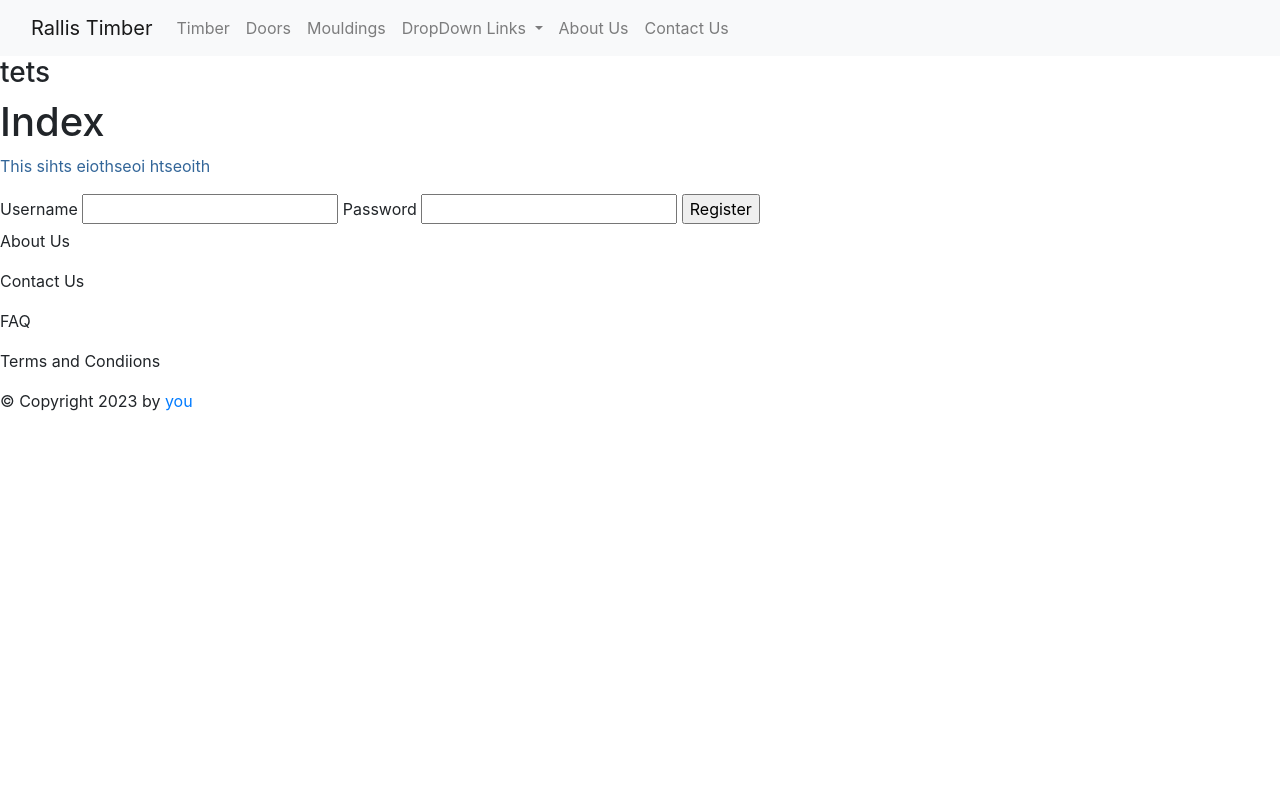
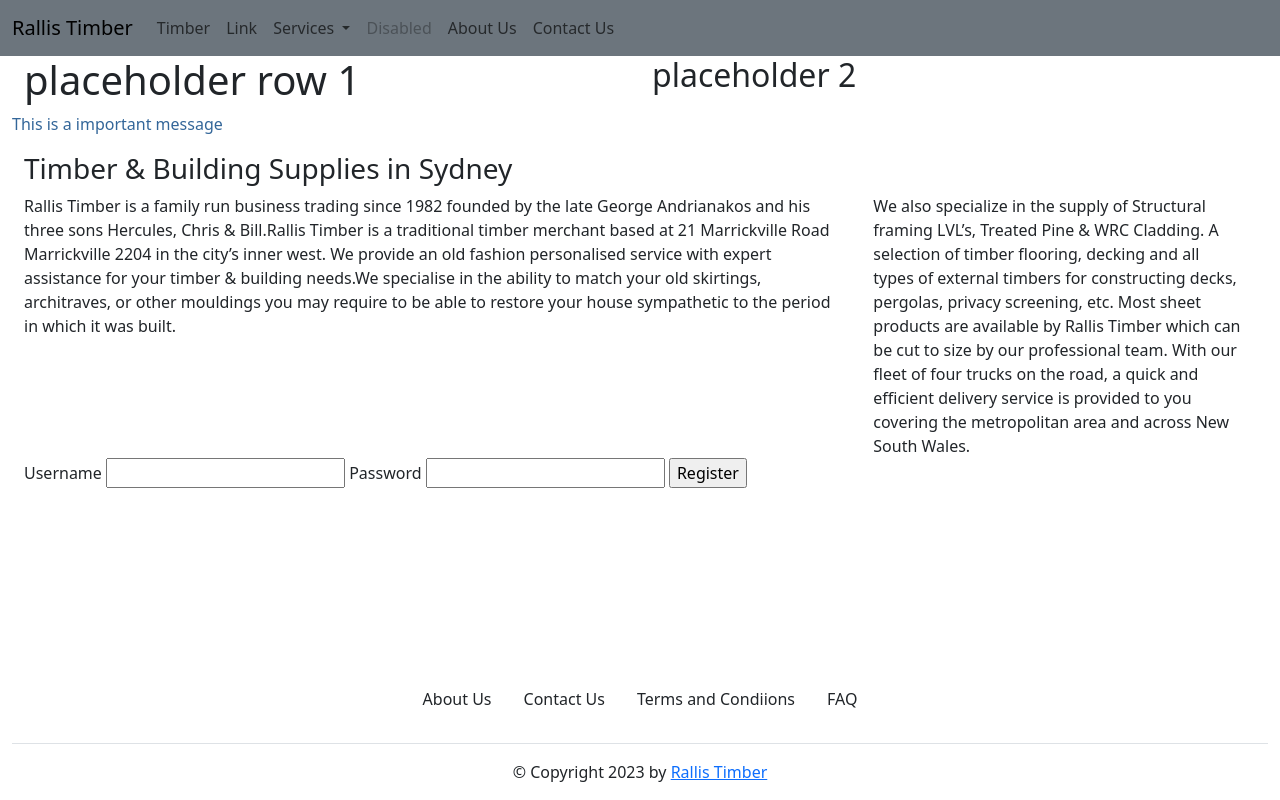
Before and after one commit to Crimson-Fox/CS50Final, a Flask app: page / in a window 1280 px wide. Run offline with Flask 3, Linux system fonts and the light colour scheme.

Commit message:
updating template with bootstrap items

```diff
--- a/CS50_final/website_rallis/templates/index.html
+++ b/CS50_final/website_rallis/templates/index.html
@@ -8,9 +8,36 @@
 {% endblock %}
 
 {% block content %}
-  <h1>Index</h1>
-  <p class="important">This sihts eiothseoi htseoith </p>
+<div class="container-fluid">
+  <div class="row">
+    <div class="col">
+      <h1>placeholder row 1</h1>
+    </div>
+    <div class="col">
+      <h2>placeholder 2</h2>
+    </div>
+  </div>
+</div>
+  <p class="important">This is a important message </p>
+  <div class="container-fluid">
+    <h3>Timber & Building Supplies in Sydney</h3>
+    <div class="row">
+      <div class="col col-md-8">
+        <p>Rallis Timber is a family run business trading since 1982 founded by the late George Andrianakos and his three sons Hercules, Chris & Bill.Rallis Timber is a traditional timber merchant based at 21 Marrickville Road Marrickville 2204 in the city’s inner west. We provide an old fashion personalised service with expert assistance for your timber & building needs.We specialise in the ability to match your old skirtings, architraves, or other mouldings you may require to be able to restore your house sympathetic to the period in which it was built.</p>
 
+      </div>
+      <div class="col">
+        <div class="container-fluid">
+          We also specialize in the supply of Structural framing LVL’s, Treated Pine & WRC Cladding. A selection of timber flooring, decking and all types of external timbers for constructing decks, pergolas, privacy screening, etc.
+
+          Most sheet products are available by Rallis Timber which can be cut to size by our professional team.
+
+          With our fleet of four trucks on the road, a quick and efficient delivery service is provided to you covering the metropolitan area and across New South Wales.</div>
+
+        </div>
+    </div>
+  </div>
+    <div class="container-fluid">
       <form method="post">
         <label for="username">Username</label>
         <input name="username" id="username" required>
@@ -18,4 +45,5 @@
         <input ty pe="password" name="password" id="password" required>
         <input type="submit" value="Register">
       </form>
+    </div>
 {% endblock %}
--- a/CS50_final/website_rallis/templates/template.html
+++ b/CS50_final/website_rallis/templates/template.html
@@ -3,52 +3,72 @@
 <head>
     {% block head %}
     <link rel="stylesheet" href="style.css" />
-    <link rel="stylesheet" href="https://cdn.jsdelivr.net/npm/bootstrap@4.0.0/dist/css/bootstrap.min.css" integrity="sha384-Gn5384xqQ1aoWXA+058RXPxPg6fy4IWvTNh0E263XmFcJlSAwiGgFAW/dAiS6JXm" crossorigin="anonymous">
+    <link href="https://cdn.jsdelivr.net/npm/bootstrap@5.3.0-alpha3/dist/css/bootstrap.min.css" rel="stylesheet" integrity="sha384-KK94CHFLLe+nY2dmCWGMq91rCGa5gtU4mk92HdvYe+M/SXH301p5ILy+dN9+nJOZ" crossorigin="anonymous">
     <title>{% block title %}{% endblock%} - RT page</title>
     {% endblock%}
 </head>
-<body>
+<body class="p-0 m-0 border-0 bd-example">
     <!--  https://getbootstrap.com/docs/4.0/components/navbar/ -->
-    <nav class="navbar navbar-expand-lg navbar-light bg-light">
+<nav class="navbar navbar-expand-md bg-secondary">
     <div class="container-fluid">
       <a class="navbar-brand" href="#">Rallis Timber</a>
-
-            <div class="collapse navbar-collapse" id="navbarNav">
-                <ul class="navbar-nav">
-                    <a class="nav-item nav-link" href="#">Timber</a>
-                    <a class="nav-item nav-link" href="#">Doors</a>
-                    <a class="nav-item nav-link" href="#">Mouldings</a>
-                    <li class="nav-item-dropdown">
-                        <a class="nav-link dropdown-toggle" href="#" id="navbarDropdownMenuLink" data-toggle="dropdown" aria-haspopup="true" aria-expanded="false">
-                            DropDown Links
+      <button class="navbar-toggler" type="button" data-bs-toggle="collapse" data-bs-target="#navbarSupportedContent" aria-controls="navbarSupportedContent" aria-expanded="false" aria-label="Toggle navigation">
+        <span class="navbar-toggler-icon"></span>
+      </button>
+      <div class="collapse navbar-collapse" id="navbarSupportedContent">
+        <ul class="navbar-nav me-auto mb-2 mb-lg-0">
+          <li class="nav-item">
+            <a class="nav-item nav-link" aria-current="page" href="#">Timber</a>
+          </li>
+          <li class="nav-item">
+            <a class="nav-link" href="#">Link</a>
+          </li>
+          <li class="nav-item dropdown">
+            <a class="nav-link dropdown-toggle" href="#" role="button" data-bs-toggle="dropdown" aria-expanded="false">
+              Services
             </a>
-                        <div class="dropdown-menu" aria-labelledby="navbarDropdownMenuLink">
-                            <a class="dropdown-item" href="#">Treated Pine</a>
-                            <a class="dropdown-item" href="#">Doors</a>
-                            <a class="dropdown-item" href="#">Species</a>
-                            <a class="dropdown-item" href="#">Roofing</a>
-                            <a class="dropdown-item" href="#">Hardware</a>
-                        </div>
+            <ul class="dropdown-menu">
+                <li><a class="dropdown-item" href="#">Action</a></li>
+                <li><a class="dropdown-item" href="#">Another action</a></li>
+                <li><hr class="dropdown-divider"></li>
+                <li><a class="dropdown-item" href="#">Something else here</a></li>
+                <li><a class="dropdown-item" href="#">Treated Pine</a></li>
+                <li><a class="dropdown-item" href="#">Doors</a></li>
+                <li><a class="dropdown-item" href="#">Species</a></li>
+                <li><a class="dropdown-item" href="#">Roofing</a></li>
+                <li><hr class="dropdown-divider"></li>
+                <li><a class="dropdown-item disabled" href="#">Hardware</a></li>
+            </ul>
           </li>
-                    <a class="nav-item nav-link" href="#">About Us</a>
-                    <a class="nav-item nav-link" href="#">Contact Us</a>
-
+          <li class="nav-item"><a class="nav-link disabled">Disabled</a></li>
+          <li><a class="nav-item nav-link" href="#">About Us</a></li>
+          <li> <a class="nav-item nav-link" href="#">Contact Us</a></li>
         </ul>
       </div>
     </div>
   </nav>
-    <h3>tets</h3>
-    <div id="content">{% block content %}{% endblock %}</div>
-    <footer>
-        <p>About Us</p>
-        <p>Contact Us</p>
-        <p>FAQ</p>
-        <p>Terms and Condiions</p>
-    </footer>
-    <div id="footer">
+  <div class="container-fluid" id="content">{% block content %}{% endblock %}</div>
+
+  <div class="container-fluid fixed-bottom"> <!--footer content-->
+    <footer class="py-2 my-2">
+      <ul class="nav justify-content-center border-bottom pb-3 mb-3">
+        <li>
+          <p class="px-3">About Us</p>
+        </li>
+        <div >
+          <p class="px-3">Contact Us</p>
+        </div>
+        <div class="px-3"><p>Terms and Condiions</p></div>
+        <div class="px-3"><p>FAQ</p></div>
+      </ul>
+      <div class="text-center" id="footer" >
           {% block footer %}
-        &copy; Copyright 2023 by <a href="http://domain.invalid/">you</a>
+          &copy; Copyright 2023 by <a href="http://domain.invalid/">Rallis Timber</a>
           {% endblock %}
       </div>
+    </footer>
+  </div>
+  <script src="https://cdn.jsdelivr.net/npm/@popperjs/core@2.11.7/dist/umd/popper.min.js" integrity="sha384-zYPOMqeu1DAVkHiLqWBUTcbYfZ8osu1Nd6Z89ify25QV9guujx43ITvfi12/QExE" crossorigin="anonymous"></script>
+  <script src="https://cdn.jsdelivr.net/npm/bootstrap@5.3.0-alpha3/dist/js/bootstrap.min.js" integrity="sha384-Y4oOpwW3duJdCWv5ly8SCFYWqFDsfob/3GkgExXKV4idmbt98QcxXYs9UoXAB7BZ" crossorigin="anonymous"></script>
 </body>
 </html>
```
Also changed, not shown: CS50_final/website_rallis/templates/index copy.html (deleted, +0 -18 lines), CS50_final/website_rallis/templates/services.html (added, +21 -0 lines). Lines whose indentation alone changed are shown as unchanged.
